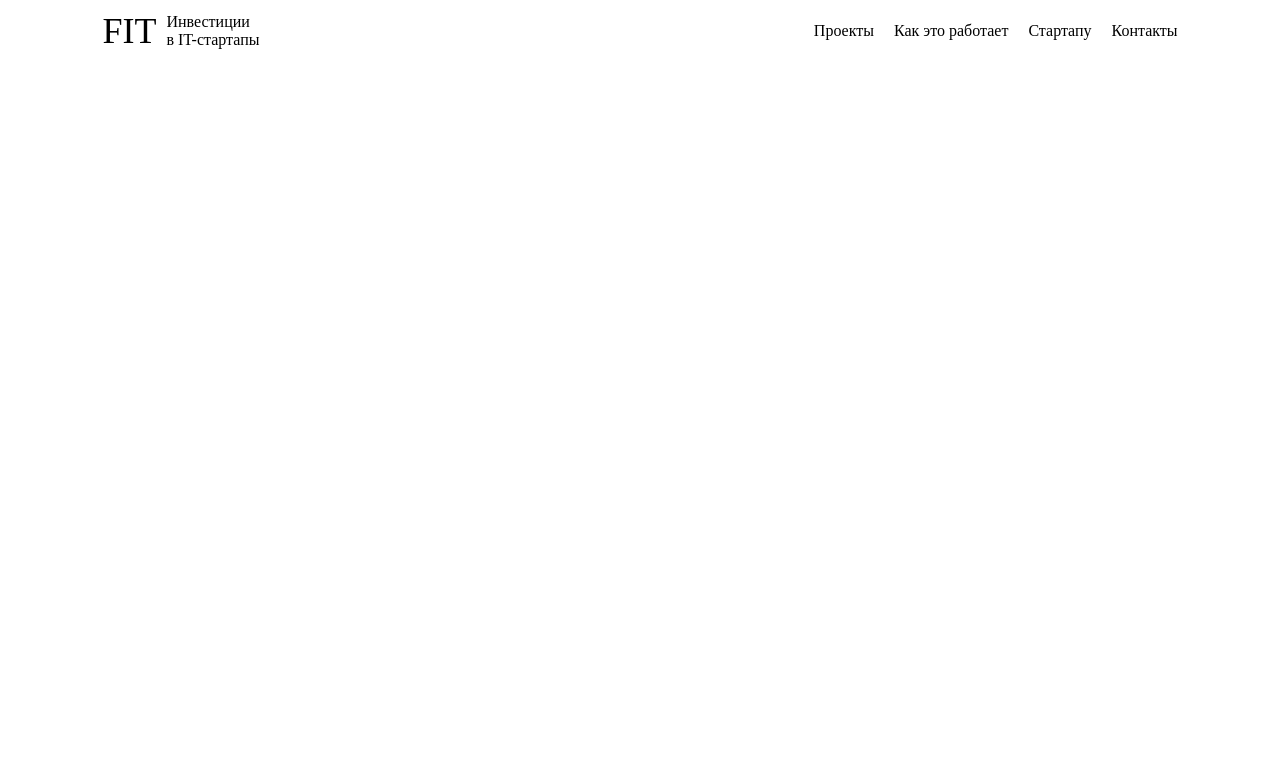
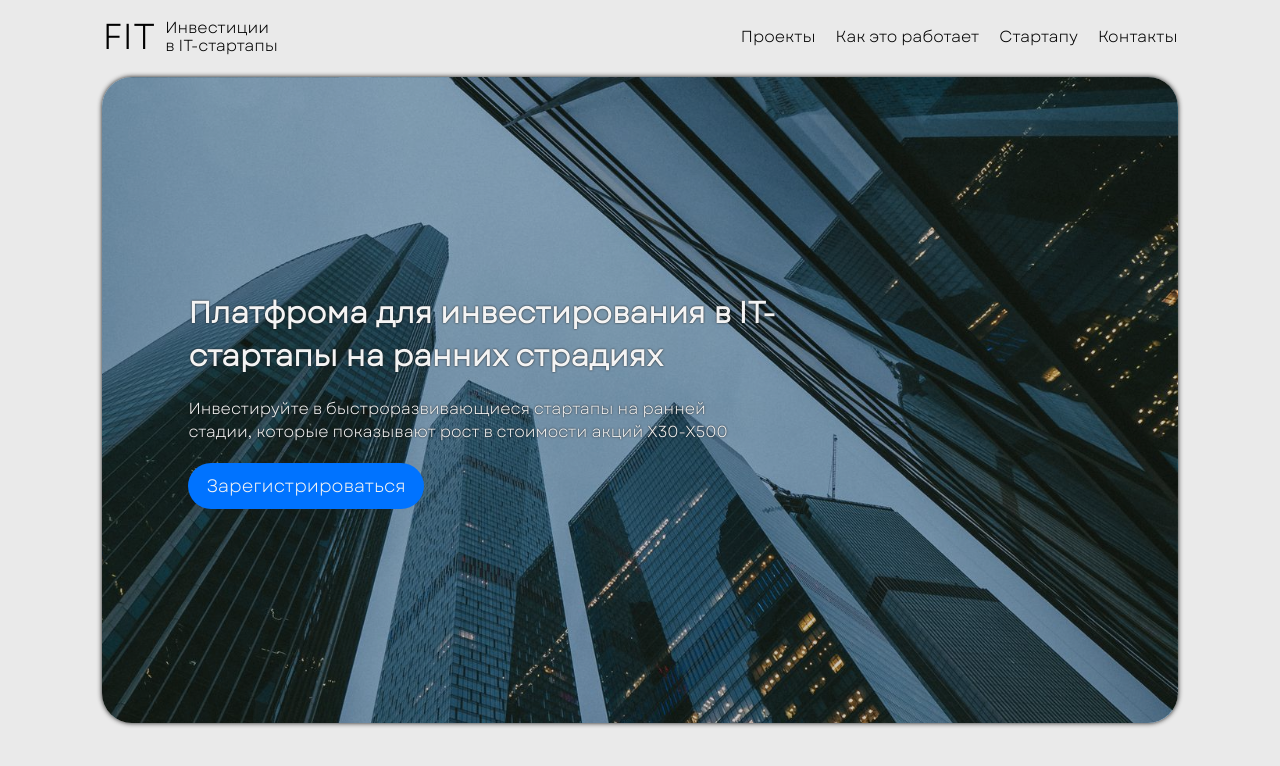
Before and after one commit to SerovArseniy/FIT, a plain HTML site: page index.html in a window 1280 px wide. Drawn offline with Linux system fonts and the light colour scheme.

Commit message:
Welcome is ready

```diff
--- a/css/base.css
+++ b/css/base.css
@@ -1,11 +1,17 @@
+@font-face {
+    font-family: Garet;
+    src: url(../font/ofont.ru_Garet.ttf);
+}
 *{
     padding: 0;
     margin: 0;
     box-sizing: border-box;
+    font-family: Garet;
 }
 html,body{
     width: 100%;
     height: 100%;
+    background-color: var(--light-gray);
 }
 a{
     text-decoration: none;
@@ -24,4 +30,23 @@ p{
 }
 :root{
     --side-padding:8%;
+    --black: rgb(22, 22, 22);
+    --blue: rgb(0, 115, 255);
+    --light-gray: rgb(234, 234, 234);
+    --white: rgb(244, 244, 244);
 }
+
+button{
+    background-color: var(--blue);
+    color: var(--white);
+    border-radius: 30px;
+    padding: 10px 18px;
+    border: 0;
+    font-size: 18px;
+    cursor: pointer;
+    transition-duration: 0.3s;
+}
+button:hover{
+    background-color: rgb(8, 89, 188);
+    transform: translate(0, -5%);
+}
--- a/css/header.css
+++ b/css/header.css
@@ -4,6 +4,10 @@ header{
     display: flex;
     justify-content: space-between;
     align-items: center;
+
+    position: absolute;
+    left: 0;
+    top: 0;
 }
 .logo{
     display: flex;
--- /dev/null
+++ b/css/welcome.css
@@ -0,0 +1,38 @@
+.welcome{
+    width: 100%;
+    height: 100%;
+    padding: 6% var(--side-padding);
+}
+.welcome__body{
+    width: 100%;
+    height: 100%;
+
+    background-image: url(../img/welcome.jpeg);
+    background-position: center;
+    background-size: cover;
+
+    color: var(--white);
+    border-radius: 30px;
+    box-shadow: 0 0 5px var(--black);
+    text-shadow: 0 0 2px var(--black);;
+}
+.welcome__content{
+    width: 100%;
+    height: 100%;
+
+    display: flex;
+    flex-direction: column;
+    justify-content: center;
+    align-items: flex-start;
+    gap: 20px;
+
+    border-radius: 30px;
+    padding: 0 var(--side-padding);
+    backdrop-filter: brightness(0.8);
+}
+.welcome__content h1{
+    padding-right: 20%;
+}
+.welcome__content p{
+    padding-right: 40%;
+}
--- a/index.html
+++ b/index.html
@@ -6,6 +6,7 @@
     <title>Financ`IT</title>
     <link rel="stylesheet" href="css/base.css">
     <link rel="stylesheet" href="css/header.css">
+    <link rel="stylesheet" href="css/welcome.css">
 </head>
 <body>
     <header>
@@ -21,6 +22,16 @@
         </nav>
     </header>
 
+    <section class="welcome">
+        <div class="welcome__body">
+            <div class="welcome__content">
+                <h1>Платфрома для инвестирования в IT-стартапы на ранних страдиях</h1>
+                <p>Инвестируйте в быстроразвивающиеся стартапы на ранней стадии, которые показывают рост в стоимости акций Х30-Х500</p>
+                <button>Зарегистрироваться</button>
+            </div>
+        </div>
+    </section>
+
 
 
     <script src="js/script.js"></script>
```
Also changed, not shown: font/ofont.ru_Garet.ttf (added), img/about_us1.jpeg (added), img/about_us2.jpg (added), img/about_us3.jpg (added), img/footer.jpg (added), img/info1.jpg (added), img/info2.jpg (added), img/welcome.jpeg (added).
